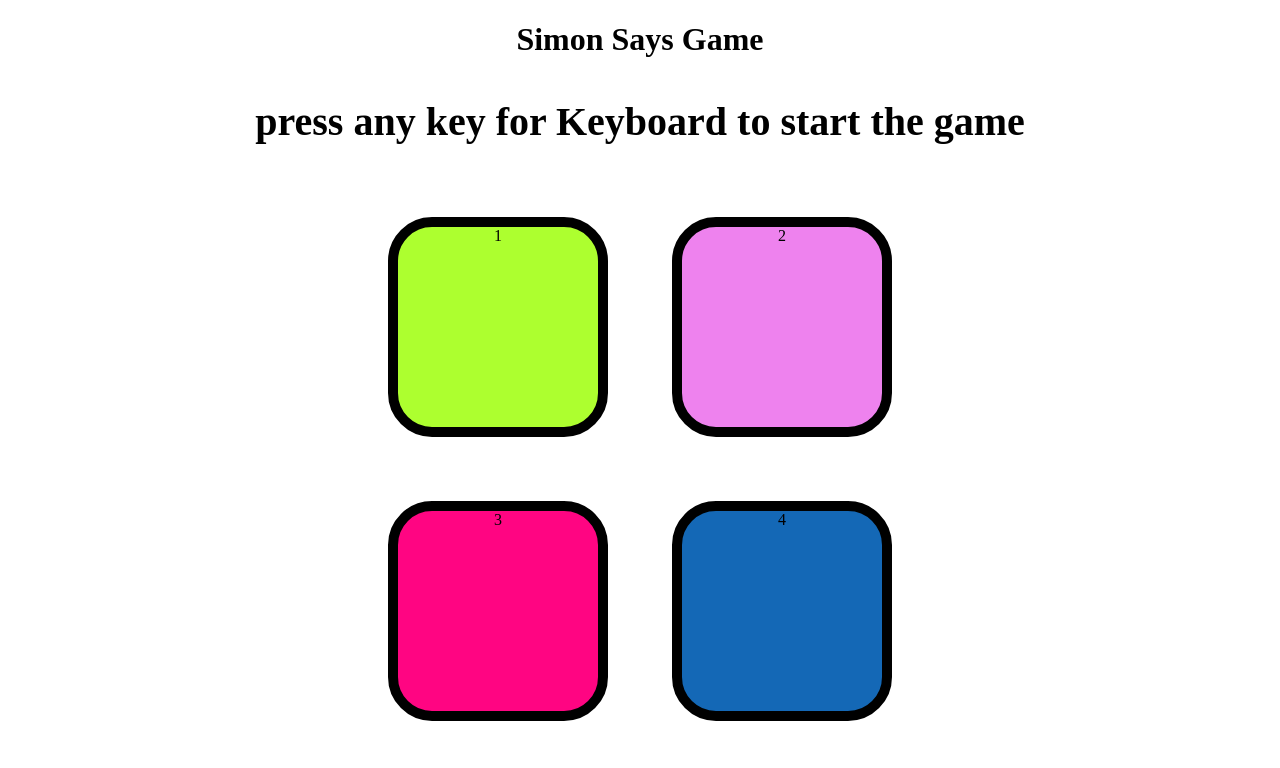
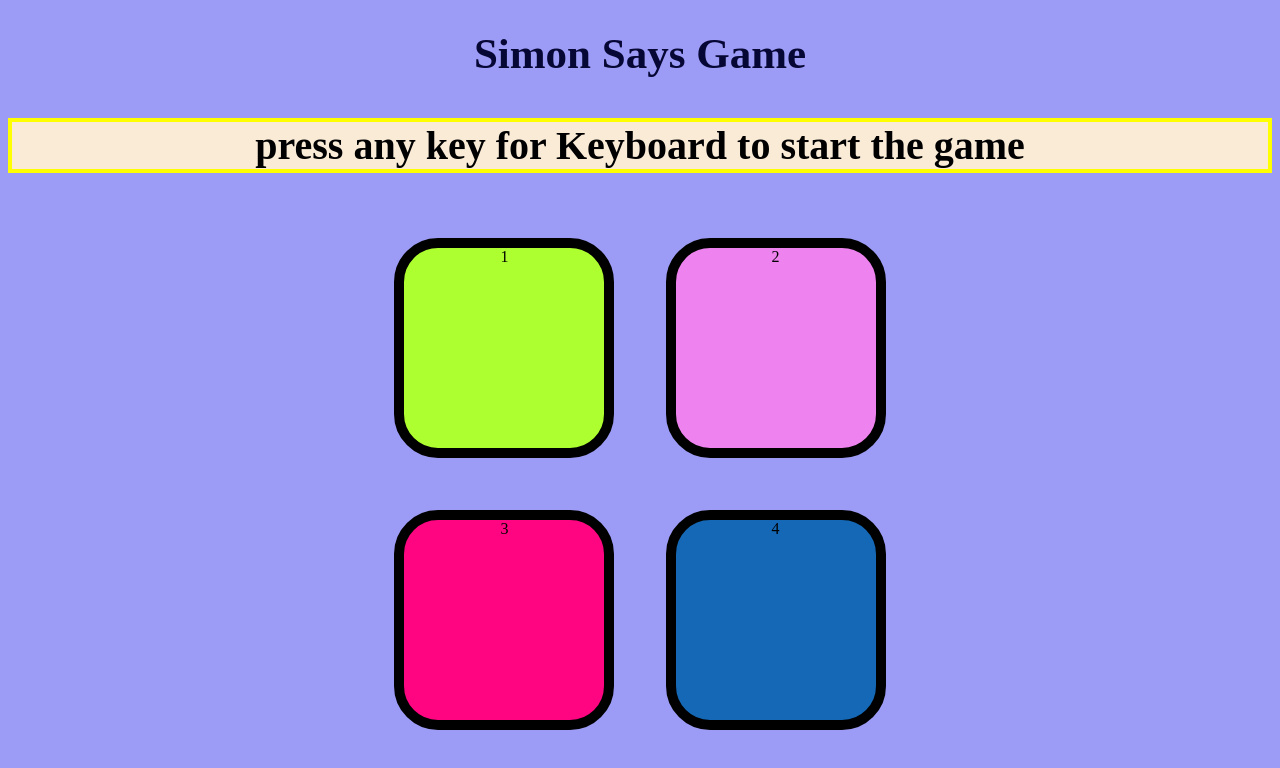
Before and after one commit to cs-bharat/Javascript-Project, a plain HTML site: page simon-says-game/index.html in a window 1280 px wide. Drawn offline with Linux system fonts and the light colour scheme.

Commit message:
text styling add

```diff
--- a/simon-says-game/index.html
+++ b/simon-says-game/index.html
@@ -5,9 +5,21 @@
     <meta name="viewport" content="width=device-width, initial-scale=1.0">
     <title>Simon Says GAme</title>
     <link rel="stylesheet" , href="style.css"></link>
+    <style>
+        body{
+            background-color: rgb(156, 156, 247);
+        }
+        h3{
+            background-color: antiquewhite;
+            border: 4px solid yellow;
+        }
+        h1{
+            color: #070736;
+        }
+    </style>
 </head>
 <body>
-    <h1>Simon Says Game</h1>
+    <h1 style="font-size: 43px;">Simon Says Game</h1>
     <h3 style="font-size: 40px;">press any key for Keyboard to start the game</h3>
        <div class="btn-conatiner">
         <div class="line-one">
--- a/simon-says-game/style.css
+++ b/simon-says-game/style.css
@@ -6,7 +6,7 @@ body{
     width: 200px;
     border: 10px solid black;
     border-radius: 20%;
-    margin: 2rem;
+    margin: 1.6rem;
 }
 .line-one{
     display: flex;
```
